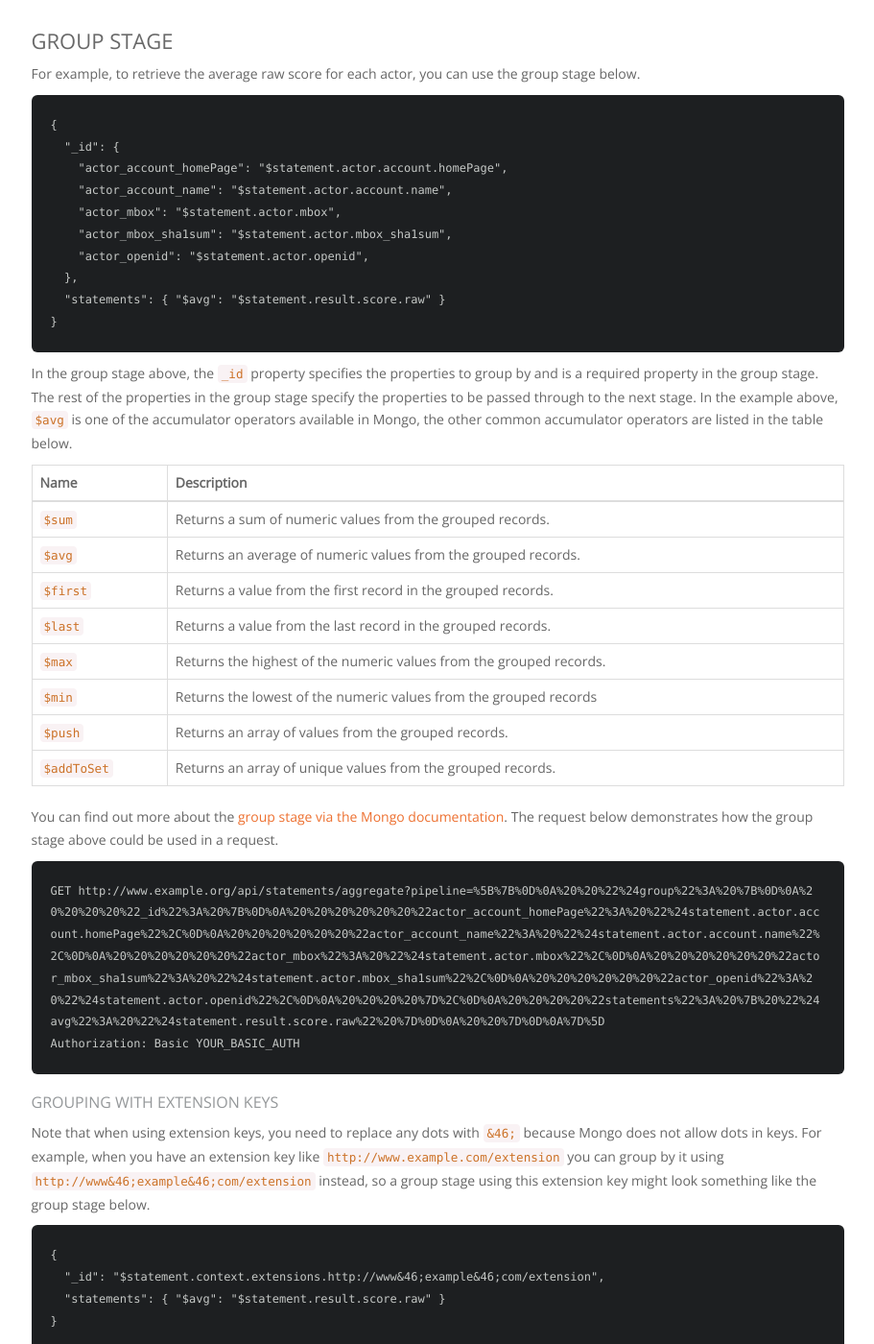
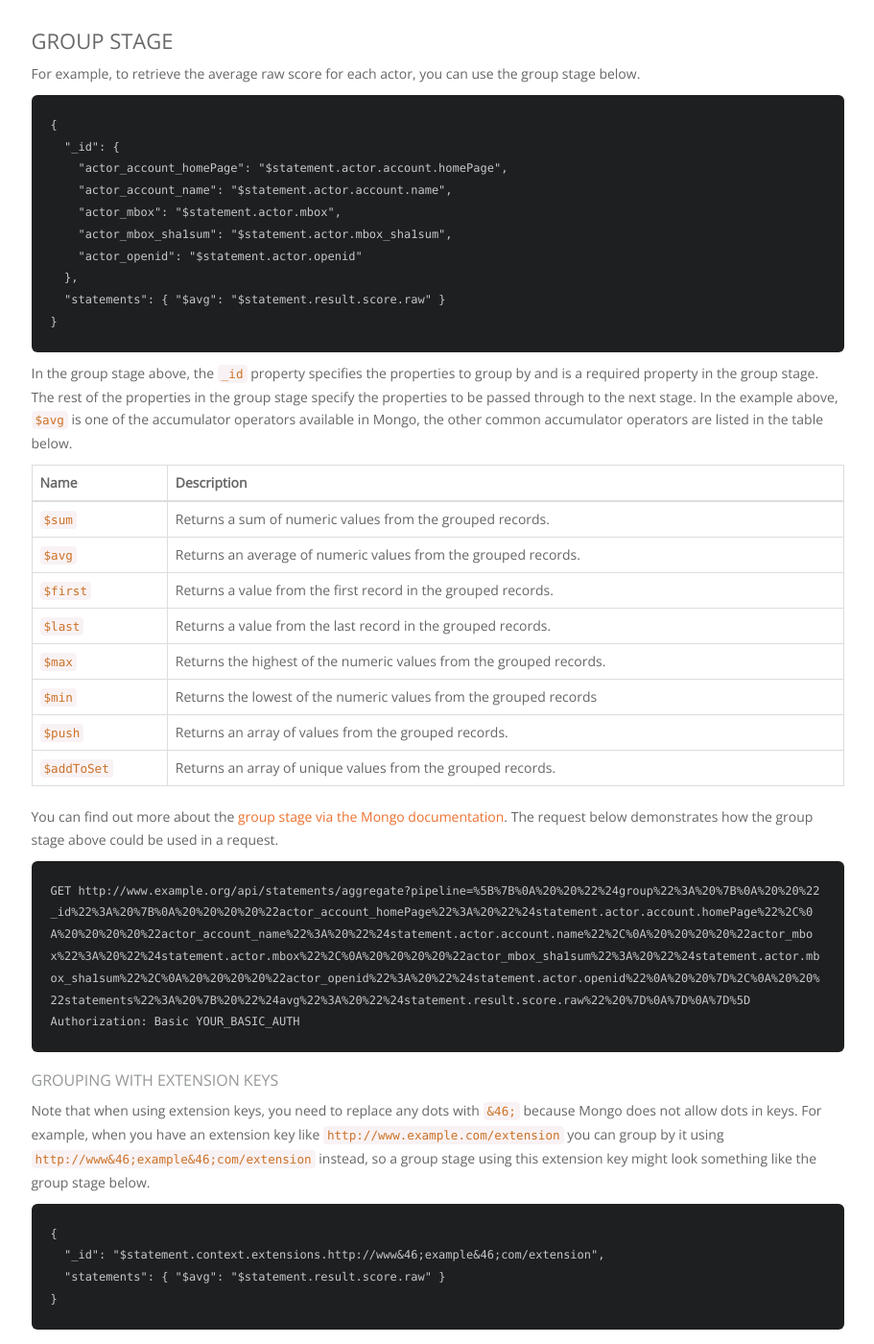
Before and after one commit to LearningLocker/docs, a Jekyll site: the page built from src/http-aggregation.md, in a window 1280 px wide and 1400 px high, scrolled down 5566 px. Shown: the whole window at 96% size, without its empty margins (330-1241 px from the left). Built offline with Jekyll 4.4.1, drawn with Linux system fonts in a browser that asks for light colours; nearby versions of some CDN libraries; our own code applies the rules of GitHub Pages for plain Markdown files; some of the changed lines change nothing that is shown.

Commit message:
removes typo (,) in group stage that breaks the pipeline

````diff
--- a/src/http-aggregation.md
+++ b/src/http-aggregation.md
@@ -201,7 +201,7 @@ For example, to retrieve the average raw score for each actor, you can use the g
     "actor_account_name": "$statement.actor.account.name",
     "actor_mbox": "$statement.actor.mbox",
     "actor_mbox_sha1sum": "$statement.actor.mbox_sha1sum",
-    "actor_openid": "$statement.actor.openid",
+    "actor_openid": "$statement.actor.openid"
   },
   "statements": { "$avg": "$statement.result.score.raw" }
 }
@@ -223,7 +223,7 @@ Name | Description
 You can find out more about the [group stage via the Mongo documentation](https://docs.mongodb.com/manual/reference/operator/aggregation/group/). The request below demonstrates how the group stage above could be used in a request.
 
 ```http
-GET http://www.example.org/api/statements/aggregate?pipeline=%5B%7B%0D%0A%20%20%22%24group%22%3A%20%7B%0D%0A%20%20%20%20%22_id%22%3A%20%7B%0D%0A%20%20%20%20%20%20%22actor_account_homePage%22%3A%20%22%24statement.actor.account.homePage%22%2C%0D%0A%20%20%20%20%20%20%22actor_account_name%22%3A%20%22%24statement.actor.account.name%22%2C%0D%0A%20%20%20%20%20%20%22actor_mbox%22%3A%20%22%24statement.actor.mbox%22%2C%0D%0A%20%20%20%20%20%20%22actor_mbox_sha1sum%22%3A%20%22%24statement.actor.mbox_sha1sum%22%2C%0D%0A%20%20%20%20%20%20%22actor_openid%22%3A%20%22%24statement.actor.openid%22%2C%0D%0A%20%20%20%20%7D%2C%0D%0A%20%20%20%20%22statements%22%3A%20%7B%20%22%24avg%22%3A%20%22%24statement.result.score.raw%22%20%7D%0D%0A%20%20%7D%0D%0A%7D%5D
+GET http://www.example.org/api/statements/aggregate?pipeline=%5B%7B%0A%20%20%22%24group%22%3A%20%7B%0A%20%20%22_id%22%3A%20%7B%0A%20%20%20%20%22actor_account_homePage%22%3A%20%22%24statement.actor.account.homePage%22%2C%0A%20%20%20%20%22actor_account_name%22%3A%20%22%24statement.actor.account.name%22%2C%0A%20%20%20%20%22actor_mbox%22%3A%20%22%24statement.actor.mbox%22%2C%0A%20%20%20%20%22actor_mbox_sha1sum%22%3A%20%22%24statement.actor.mbox_sha1sum%22%2C%0A%20%20%20%20%22actor_openid%22%3A%20%22%24statement.actor.openid%22%0A%20%20%7D%2C%0A%20%20%22statements%22%3A%20%7B%20%22%24avg%22%3A%20%22%24statement.result.score.raw%22%20%7D%0A%7D%0A%7D%5D
 Authorization: Basic YOUR_BASIC_AUTH
 ```
 
````
